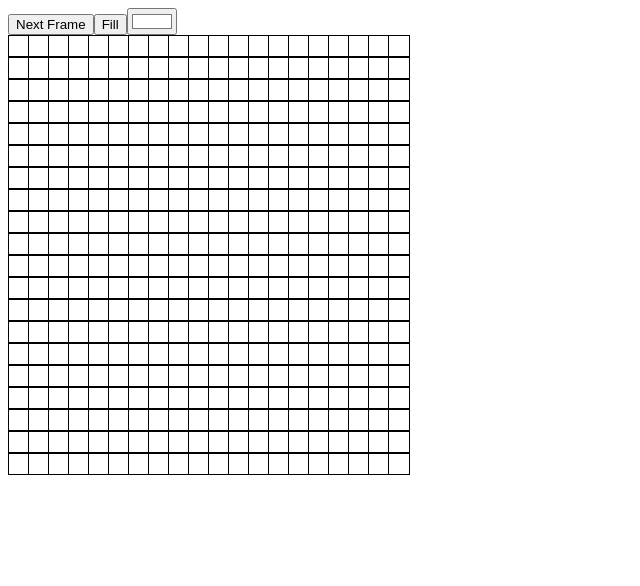
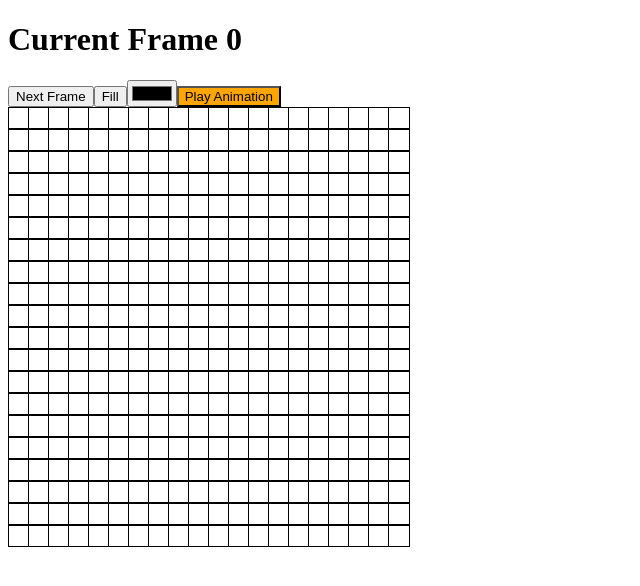
Before and after one commit to tomcorey26/pixel-animator, a React (Create React App) app: page / in a window 1280 px wide. Shown: the top 586 px of the page, without its empty margins (0-640 px from the left). Built offline with nearby package versions, Linux system fonts and the light colour scheme.

Commit message:
animator works yay

```diff
--- a/src/App.tsx
+++ b/src/App.tsx
@@ -1,8 +1,8 @@
 import React from "react";
-import Grid from "./components/Grid";
+import AnimationCreator from "./components/AnimationCreator";
 
 const App: React.FC = () => {
-  return <Grid />;
+  return <AnimationCreator />;
 };
 
 export default App;
--- /dev/null
+++ b/src/components/AnimationCreator.tsx
@@ -0,0 +1,148 @@
+import React, { useState, useEffect, useRef, useCallback } from "react";
+import produce from "immer";
+
+import Point from "../interfaces/Point";
+import Grid from "../components/Grid";
+const numRows = 20;
+const numCols = 20;
+
+const createGrid = (numRows: number, numCols: number) => {
+  const rows = [];
+  for (let i = 0; i < numRows; i++) {
+    rows.push(Array.from(Array(numCols), () => "#ffffff"));
+  }
+  return rows;
+};
+
+const AnimationCreator: React.FC = () => {
+  const [frameIdx, setFrameIdx] = useState<number>(0);
+  const [running, setRunning] = useState(false);
+  const [frames, setFrames] = useState<Array<string[][]>>([
+    createGrid(numRows, numCols)
+  ]);
+  const [globalColor, setGlobalColor] = useState("#000000");
+  const [isMouseDown, setMouseDown] = useState<boolean>(false);
+  const [hoverTileCoords, setHoverTileCoords] = useState<Point | null>(null);
+
+  const handleTileHold = (i: number, k: number) => {
+    if (isMouseDown) {
+      const newFrame: any = produce(frames, framesCopy => {
+        framesCopy[frameIdx][i][k] = globalColor;
+      });
+      setFrames(newFrame);
+    }
+  };
+
+  const runningRef = useRef(running);
+  runningRef.current = running;
+
+  const playAnimation = () => {
+    if (!runningRef.current) {
+      return;
+    }
+    setFrameIdx(prevFrame => (prevFrame + 1) % frames.length);
+    setTimeout(playAnimation, 1000);
+  };
+
+  const createNewFrame = () => {
+    setFrameIdx(prev => (prev += 1));
+    setFrames([...frames, createGrid(numRows, numCols)]);
+  };
+
+  const fillWithColor = () => {
+    const newFrames: any = produce(frames, framesCopy => {
+      framesCopy[frameIdx].forEach((rows, i) => {
+        rows.forEach((col, k) => (framesCopy[frameIdx][i][k] = globalColor));
+      });
+    });
+    setFrames(newFrames);
+  };
+
+  const handleColorChange = (event: any) => {
+    setGlobalColor(event.target.value);
+  };
+
+  useEffect(() => {
+    if (hoverTileCoords !== null) {
+      handleTileHold(hoverTileCoords.x, hoverTileCoords.y);
+    }
+    return;
+  }, [isMouseDown, hoverTileCoords]);
+
+  const isForwardShowing = frameIdx !== frames.length - 1;
+  const isBackwardShowing = frameIdx !== 0;
+  return (
+    <>
+      <h1>Current Frame {frameIdx}</h1>
+      <button
+        onClick={() => {
+          createNewFrame();
+        }}
+      >
+        Next Frame
+      </button>
+
+      <button
+        onClick={() => {
+          fillWithColor();
+        }}
+      >
+        Fill
+      </button>
+
+      {isBackwardShowing && (
+        <button
+          onClick={() => {
+            setFrameIdx(prev => (prev -= 1));
+          }}
+        >
+          Backward
+        </button>
+      )}
+
+      {isForwardShowing && (
+        <button
+          onClick={() => {
+            setFrameIdx(prev => (prev += 1));
+          }}
+        >
+          Forward
+        </button>
+      )}
+
+      <input
+        type="color"
+        id="color"
+        name="head"
+        value={globalColor}
+        onChange={handleColorChange}
+      />
+
+      <button
+        style={{ backgroundColor: "orange" }}
+        onClick={() => {
+          setRunning(!running);
+          if (!running) {
+            runningRef.current = true;
+            playAnimation();
+          }
+        }}
+      >
+        Play Animation
+      </button>
+
+      <>
+        <Grid
+          grid={frames[frameIdx]}
+          setHoverTileCoords={setHoverTileCoords}
+          setMouseDown={setMouseDown}
+          numCols={numCols}
+        />
+      </>
+    </>
+  );
+};
+
+function useGrid() {}
+
+export default AnimationCreator;
--- a/src/components/Grid.tsx
+++ b/src/components/Grid.tsx
@@ -1,100 +1,28 @@
-import React, { useState, useEffect } from "react";
-import produce from "immer";
-
-import Point from "../interfaces/Point";
+import React from "react";
 import Tile from "./Tile";
 
-const numRows = 20;
-const numCols = 20;
-
-const createGrid = (numRows: number, numCols: number) => {
-  const rows = [];
-  for (let i = 0; i < numRows; i++) {
-    rows.push(Array.from(Array(numCols), () => "#ffffff"));
-  }
-  return rows;
-};
-
-const Grid: React.FC = () => {
-  const [frames, setFrames] = useState<Array<string[][]>>([]);
-  const [grid, setGrid] = useState<string[][]>(() => {
-    return createGrid(numRows, numCols);
-  });
-  const [running, setRunning] = useState(false);
-  const [globalColor, setGlobalColor] = useState("#ffffff");
-  const [isMouseDown, setMouseDown] = useState<boolean>(false);
-  const [hoverTileCoords, setHoverTileCoords] = useState<Point | null>(null);
-
-  const handleTileHold = (i: number, k: number) => {
-    if (isMouseDown) {
-      const newGrid: any = produce(grid, gridCopy => {
-        console.log(globalColor);
-        gridCopy[i][k] = globalColor;
-      });
-      setGrid(newGrid);
-    }
-  };
-
-  const createNewFrame = () => {
-    setFrames([...frames, grid]);
-    setGrid(createGrid(numRows, numCols));
-  };
-
-  const fillWithColor = () => {
-    const newGrid: any = produce(grid, gridCopy => {
-      gridCopy.forEach((rows, i) => {
-        rows.forEach((col, k) => (gridCopy[i][k] = globalColor));
-      });
-    });
-    setGrid(newGrid);
-  };
-
-  const handleColorChange = (event: any) => {
-    setGlobalColor(event.target.value);
-  };
-
-  useEffect(() => {
-    if (hoverTileCoords !== null) {
-      handleTileHold(hoverTileCoords.x, hoverTileCoords.y);
+interface Props {
+  grid: any;
+  setHoverTileCoords: any;
+  setMouseDown: any;
+  numCols: number;
 }
 
-    return;
-  }, [isMouseDown, hoverTileCoords]);
-
+const Grid: React.FC<Props> = ({
+  grid,
+  numCols,
+  setHoverTileCoords,
+  setMouseDown
+}) => {
   return (
-    <>
-      <button
-        onClick={() => {
-          createNewFrame();
-        }}
-      >
-        Next Frame
-      </button>
-
-      <button
-        onClick={() => {
-          fillWithColor();
-        }}
-      >
-        Fill
-      </button>
-
-      <input
-        type="color"
-        id="color"
-        name="head"
-        value={globalColor}
-        onChange={handleColorChange}
-      />
-
     <div
       style={{
         display: "grid",
         gridTemplateColumns: `repeat(${numCols},20px)`
       }}
     >
-        {grid.map((rows, i) =>
-          rows.map((col, k) => (
+      {grid.map((rows: any, i: number) =>
+        rows.map((col: any, k: number) => (
           <Tile
             key={`${i}-${k}`}
             isFilled={grid[i][k]}
@@ -106,7 +34,6 @@ const Grid: React.FC = () => {
         ))
       )}
     </div>
-    </>
   );
 };
 
```
Also changed, not shown: 1 other file (tests, documents, lock files or other folders). Lines whose indentation alone changed are shown as unchanged.
